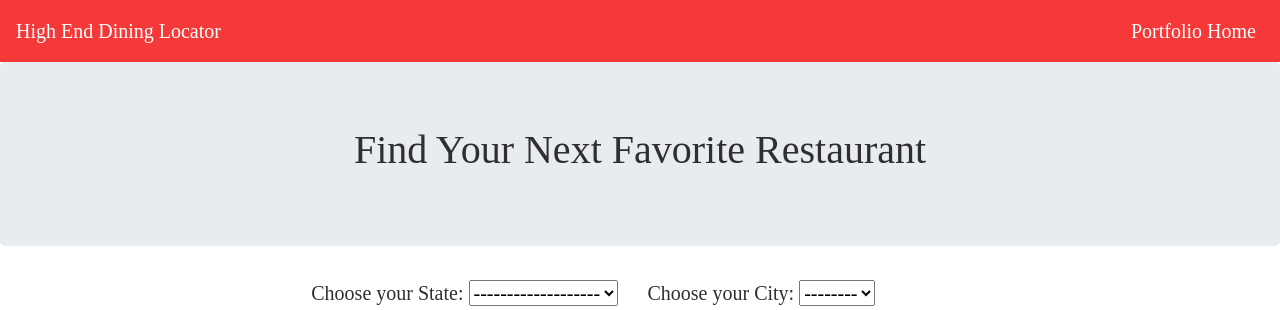
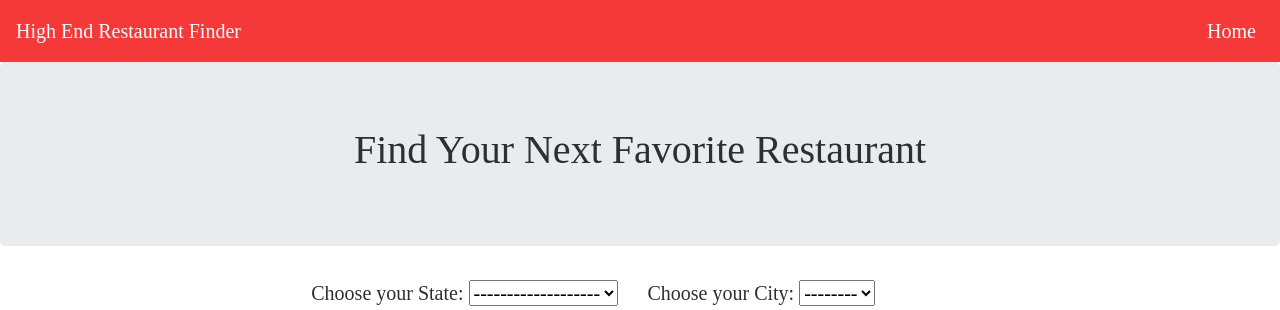
Before and after one commit to wclewett/High-End-Restaurant-Finder, a Flask app: page / in a window 1280 px wide. Shown: the top 310 px of the page. Run offline with Flask 2, Linux system fonts and the light colour scheme; data that the repository does not hold is empty; some libraries are stand-ins or nearby versions.

Commit message:
html home links

```diff
--- a/templates/index.html
+++ b/templates/index.html
@@ -20,13 +20,13 @@
   <body>
     <nav class="navbar navbar-expand navbar-dark" style="background-color: rgb(245, 56, 56)">
       <div class="container-fluid">
-          <a class="navbar-brand" href="#">High End Dining Locator</a>
+          <a class="navbar-brand" href="https://high-end-restaurant-finder.herokuapp.com/">High End Restaurant Finder</a>
           <button class="navbar-toggler" type="button" data-toggle="collapse" data-target="#navbarNav" aria-controls="navbarNav" aria-expanded="false" aria-label="Toggle navigation">
           <span class="navbar-toggler-icon"></span>
           </button>
           <div class="navbar-nav">
               <li class="nav-item">
-              <a class="nav-link" href="https://wclewett.github.io/" style="color: rgb(255, 255, 255);">Portfolio Home</a>
+              <a class="nav-link" href="https://high-end-restaurant-finder.herokuapp.com/" style="color: rgb(255, 255, 255);">Home</a>
               </li>
           </div>
       </div>
--- a/templates/layout.html
+++ b/templates/layout.html
@@ -21,13 +21,13 @@
   <body>
     <nav class="navbar navbar-expand navbar-dark" style="background-color: rgb(245, 56, 56)">
       <div class="container-fluid">
-          <a class="navbar-brand" href="#">High End Dining Locator</a>
+          <a class="navbar-brand" href="https://high-end-restaurant-finder.herokuapp.com/">High End Restaurant Finder</a>
           <button class="navbar-toggler" type="button" data-toggle="collapse" data-target="#navbarNav" aria-controls="navbarNav" aria-expanded="false" aria-label="Toggle navigation">
           <span class="navbar-toggler-icon"></span>
           </button>
           <div class="navbar-nav">
               <li class="nav-item">
-              <a class="nav-link" href="https://wclewett.github.io/" style="color: rgb(255, 255, 255);">Portfolio Home</a>
+              <a class="nav-link" href="https://high-end-restaurant-finder.herokuapp.com/" style="color: rgb(255, 255, 255);">Home</a>
               </li>
           </div>
       </div>
```
